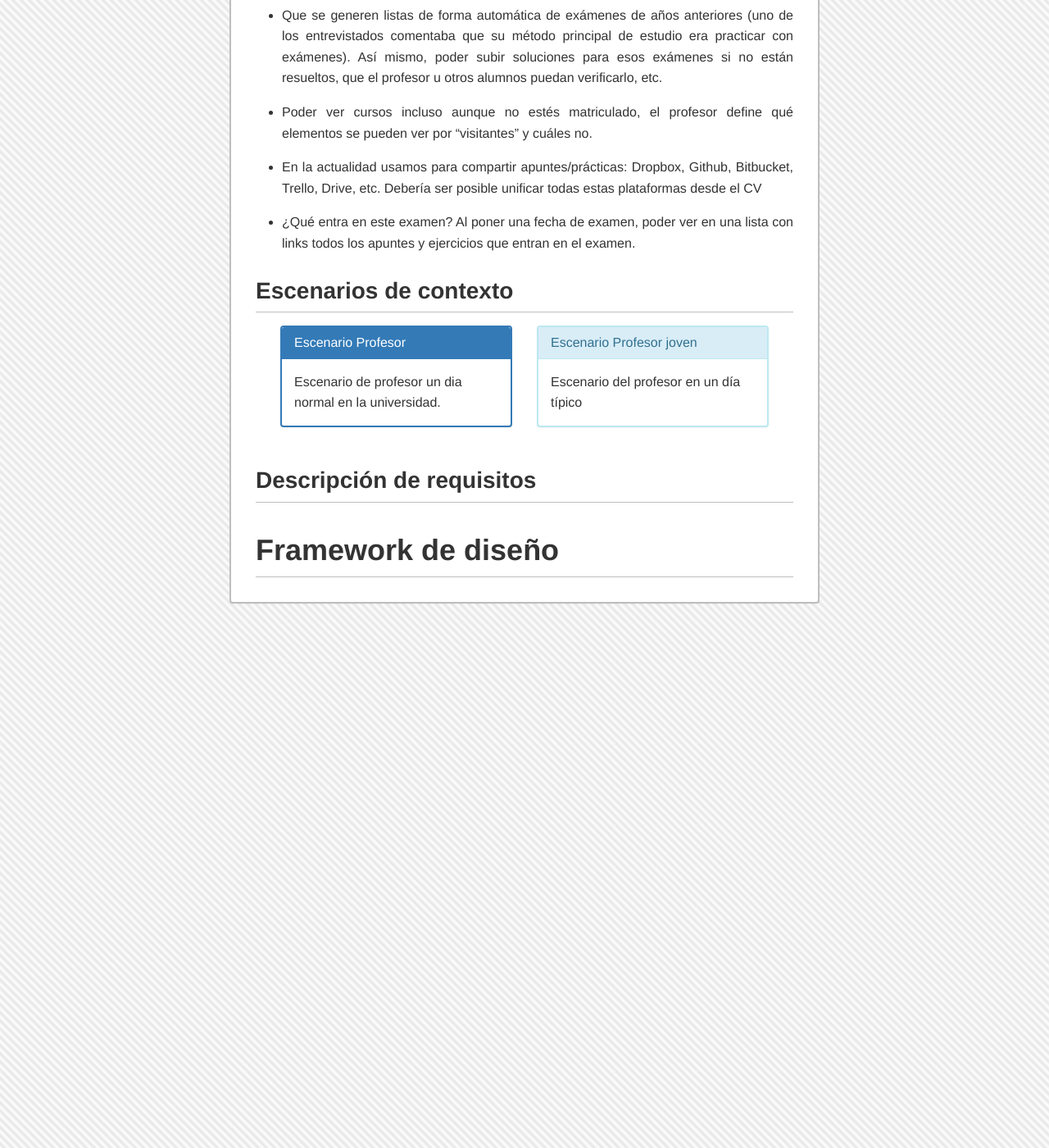
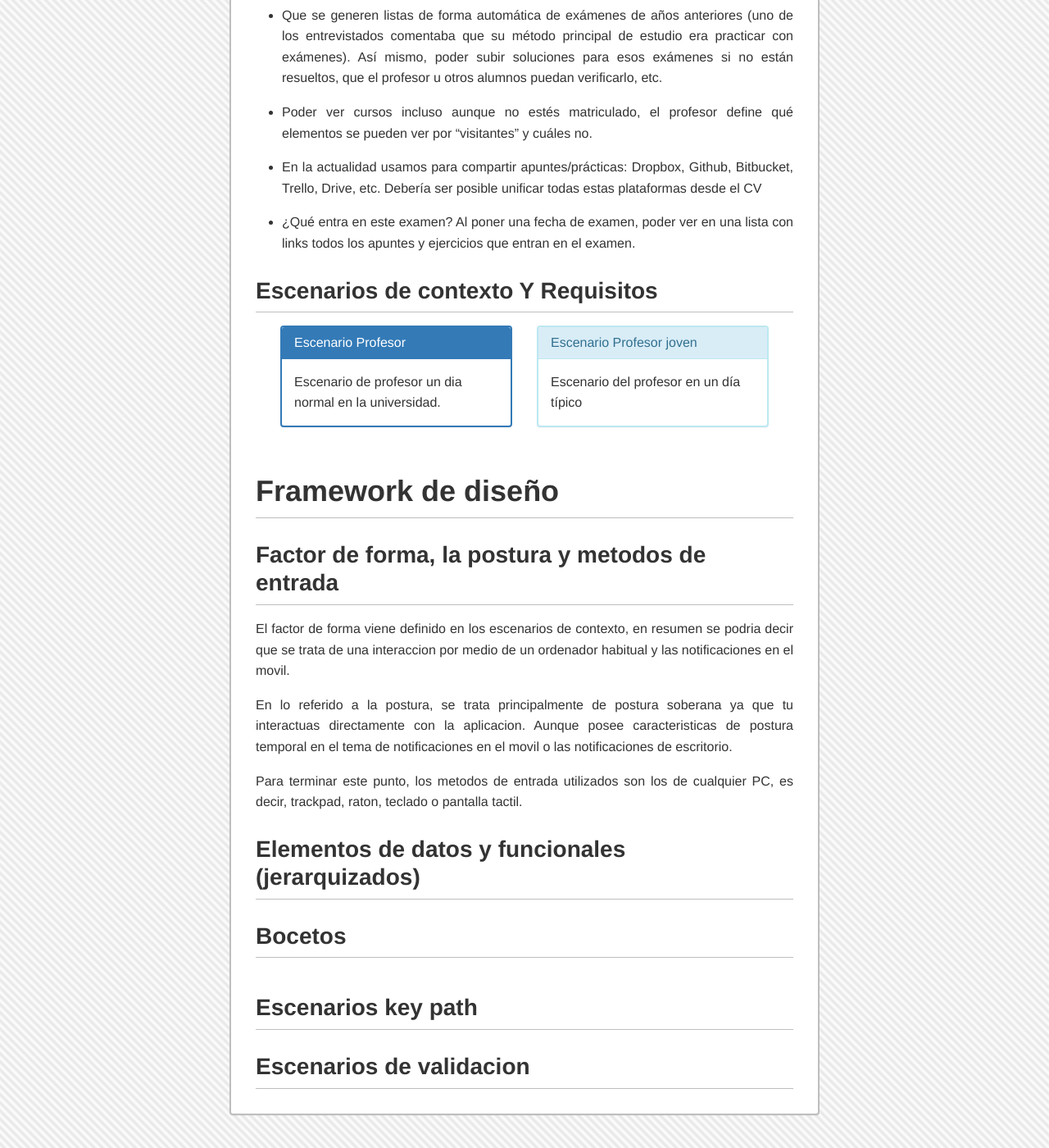
Before and after one commit to pblocz/cygnus-ux-interface-design, a Jekyll site: the page built from index.md, in a window 1280 px wide and 1400 px high, scrolled down 9493 px. Shown: the whole window at 82% size. Built offline with Jekyll 4.4.1, drawn with Linux system fonts in a browser that asks for light colours; nearby versions of some CDN libraries.

Commit message:
Esquema próximos pasos, framework interacion punto uno hecho (factor de forma, postura, entrada...)

```diff
--- a/index.md
+++ b/index.md
@@ -168,11 +168,26 @@
 
 {% include include_id page_id='problemas-visiones' %}
 
-## Escenarios de contexto
+## Escenarios de contexto Y Requisitos
 
 {% include panel-show.html panel_show_folder="escenarios" %}
 
-## Descripción de requisitos
+# Framework de diseño
 
+## Factor de forma, la postura y metodos de entrada
 
-# Framework de diseño
+El factor de forma viene definido en los escenarios de contexto, en resumen se podria decir que se trata de una interaccion por medio de un ordenador habitual y las notificaciones en el movil.
+
+En lo referido a la postura, se trata principalmente de postura soberana ya que tu interactuas directamente con la aplicacion. Aunque posee caracteristicas de postura temporal en el tema de notificaciones en el movil o las notificaciones de escritorio.
+
+Para terminar este punto, los metodos de entrada utilizados son los de cualquier PC, es decir, trackpad, raton, teclado o pantalla tactil.
+
+## Elementos de datos y funcionales (jerarquizados)
+
+## Bocetos
+
+{% include panel-show.html panel_show_folder="bocetos" %}
+
+## Escenarios key path
+
+## Escenarios de validacion
```
